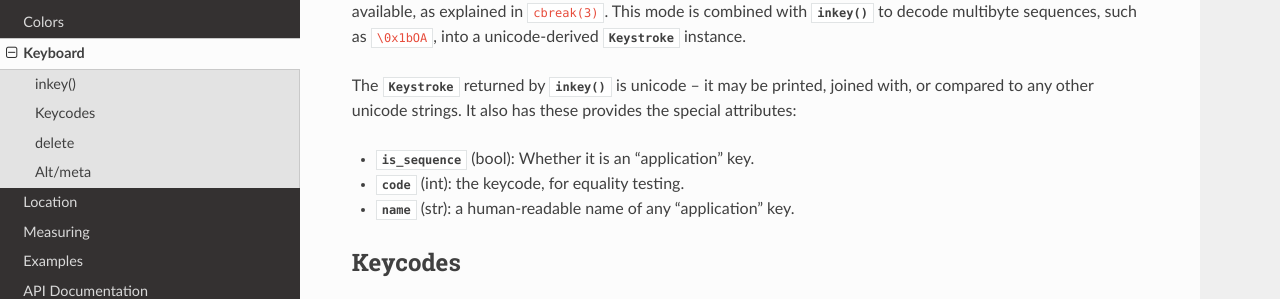
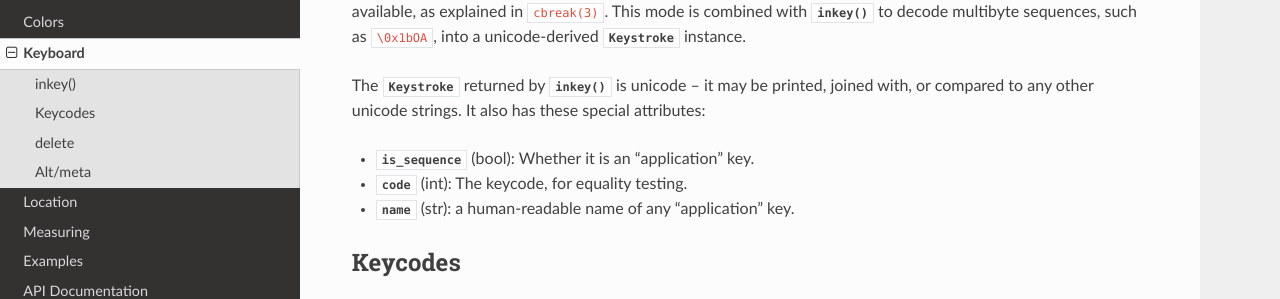
Before and after one commit to erikrose/blessings, a Sphinx documentation site: the page built from docs/keyboard.rst, in a window 1280 px wide and 900 px high, scrolled down 1027 px. Shown: the part 182-481 px from the top of the window. Built offline with Sphinx 7.4.7 and the Read the Docs theme 2.0.0, drawn with Linux system fonts in a browser that asks for light colours; cross-references to code outside the pages are shown as plain code.

```diff
--- a/docs/api/formatters.rst
+++ b/docs/api/formatters.rst
@@ -6,5 +6,3 @@ formatters.py
    :undoc-members:
    :private-members:
    :special-members: __call__
-.. autodata:: COLORS
-.. autodata:: COMPOUNDABLES
--- a/docs/keyboard.rst
+++ b/docs/keyboard.rst
@@ -49,11 +49,12 @@ will return as soon as input is available, as explained in :linuxman:`cbreak(3)`
 combined with :meth:`~.Terminal.inkey` to decode multibyte sequences, such as ``\0x1bOA``, into
 a unicode-derived :class:`~.Keystroke` instance.
 
-The :class:`~.Keystroke` returned by :meth:`~.Terminal.inkey` is unicode -- it may be printed, joined
-with, or compared to any other unicode strings. It also has these provides the special attributes:
+The :class:`~.Keystroke` returned by :meth:`~.Terminal.inkey` is unicode -- it may be printed,
+joined with, or compared to any other unicode strings.
+It also has these special attributes:
 
 - :attr:`~.Keystroke.is_sequence` (bool): Whether it is an "application" key.
-- :attr:`~.Keystroke.code` (int): the keycode, for equality testing.
+- :attr:`~.Keystroke.code` (int): The keycode, for equality testing.
 - :attr:`~.Keystroke.name` (str): a human-readable name of any "application" key.
 
 Keycodes
```
